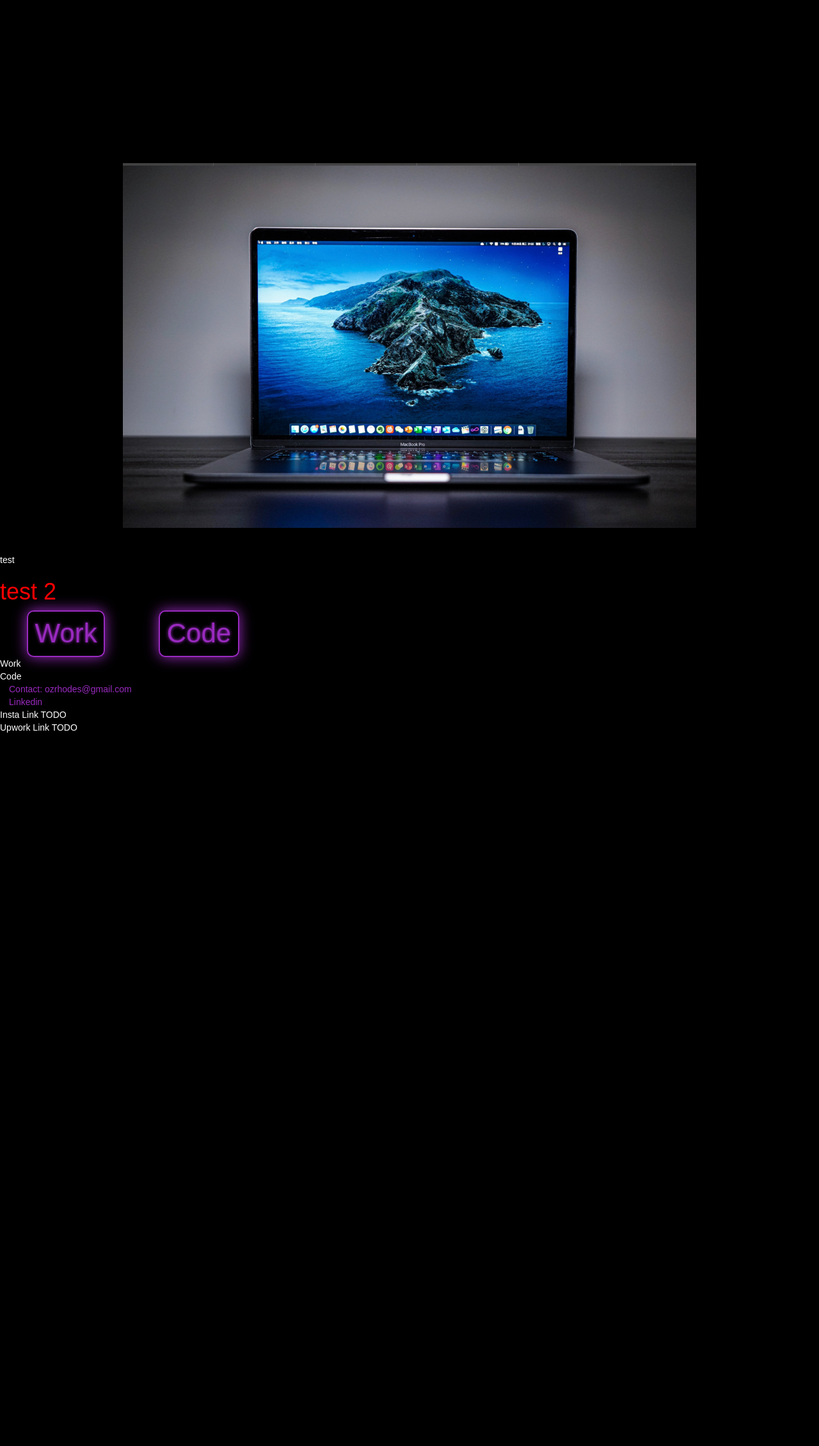
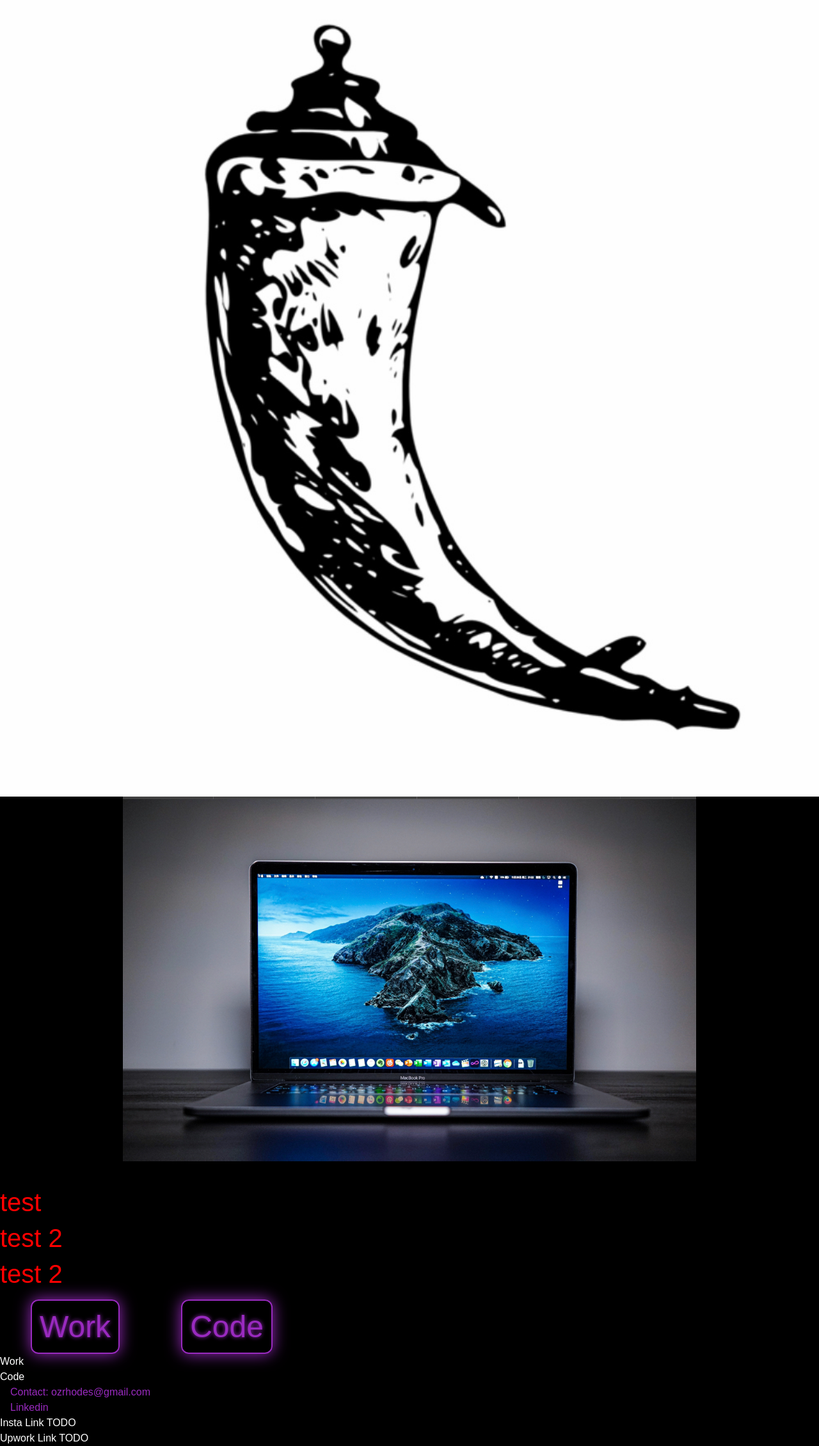
Before and after one commit to OzRhodes/portfolio, a Flask app: page / in a window 1280 px wide. Shown: the whole page at 64% size. Before the commit the page ends 1145 px from the top, so only its background shows below. Run offline with Flask 2, Linux system fonts and the light colour scheme; some libraries are stand-ins or nearby versions.

Commit message:
debugging slider

```diff
--- a/static/css/style.css
+++ b/static/css/style.css
@@ -1,5 +1,3 @@
-
-
     body {
         background-color: #000;
         font-family: "proxima nova", sans-serif;
@@ -10,17 +8,25 @@ h1 {
         color: red;
     }
 
+    #slider {
+        opacity: 1;
+        transition: opacity 1s;
+    }
+
+    #slider.fadeOut {
+        opacity: 0;
+    }
+
     #selection {
         display: flex;
     }
-.selection_btn{
 
+    .selection_btn {
         text-decoration: none;
         cursor: pointer;
         font-size: 3em;
         display: inline-block;
-	color: #992abf
-	border-color: #992abf;
+        color: #992abf border-color: #992abf;
         border: 0.05em solid;
         border-radius: 0.25em;
         margin: 10;
@@ -33,10 +39,10 @@ a {
         margin: 0 1em 0 1em;
         color: #992abf;
     }
+
     a:hover {
-	color:#aaaaaa;
+        color: #aaaaaa;
         box-shadow: 0px 0px 0.5em #aaaaaa;
-
     }
 
     #landing img {
@@ -47,34 +53,3 @@ a:hover {
         margin-left: auto;
         margin-right: auto;
     }
-
-.slider {
-	width:175px;
-	height:175px;
-	margin: 40px auto 40px auto;
-	background-size: cover;
-	animation: fade 25s infinite;
-
-}
-
-@keyframes fade {
-
-	0%{
-		background-image: url({{url_for('static', filename = 'images/python.jpg')}});
-	}
-	20%{
-		background-image: url({{url_for('static', filename = 'images/flask.jpg')}});
-	}
-	40%{
-		background-image: url({{url_for('static', filename = 'images/dj.jpg')}});
-	}
-	60%{
-		background-image: url({{url_for('static', filename = 'images/gsheet.jpg')}});
-	}
-	80%{
-		background-image: url({{url_for('static', filename = 'images/selenium.jpg')}});
-	}
-	100%{
-		background-image: url({{url_for('static', filename = 'images/python.jpg')}});
-	}
-}
--- a/templates/base.html
+++ b/templates/base.html
@@ -6,7 +6,7 @@
 	  <meta name="keywords" content="HTML, CSS, JavaScript, python, flask, django, webscraping, beautiful soup, selenium">
   <meta name="author" content="Oz Rhodes">
   <meta name="viewport" content="width=device-width, initial-scale=1.0">
-  <link href="http://netdna.bootstrapcdn.com/bootstrap/3.0.0/css/bootstrap.min.css" rel="stylesheet" media="screen">
+  <link rel="stylesheet" href="https://maxcdn.bootstrapcdn.com/bootstrap/4.0.0/css/bootstrap.min.css" integrity="sha384-Gn5384xqQ1aoWXA+058RXPxPg6fy4IWvTNh0E263XmFcJlSAwiGgFAW/dAiS6JXm" crossorigin="anonymous">
   <link href="{{url_for('static',filename='css/style.css')}}" rel = "stylesheet">
   {%block title%}{% endblock%}
 
@@ -14,7 +14,9 @@
   <body>
       {% block content %}{% endblock %}
 
-  <script src="http://code.jquery.com/jquery-1.10.2.min.js"></script>
-  <script src="http://netdna.bootstrapcdn.com/bootstrap/3.0.0/js/bootstrap.min.js"></script>
+<script src="https://code.jquery.com/jquery-3.2.1.slim.min.js" integrity="sha384-KJ3o2DKtIkvYIK3UENzmM7KCkRr/rE9/Qpg6aAZGJwFDMVNA/GpGFF93hXpG5KkN" crossorigin="anonymous"></script
+<script src="https://cdnjs.cloudflare.com/ajax/libs/popper.js/1.12.9/umd/popper.min.js" integrity="sha384-ApNbgh9B+Y1QKtv3Rn7W3mgPxhU9K/ScQsAP7hUibX39j7fakFPskvXusvfa0b4Q" crossorigin="anonymous"></script>
+<script src="https://maxcdn.bootstrapcdn.com/bootstrap/4.0.0/js/bootstrap.min.js" integrity="sha384-JZR6Spejh4U02d8jOt6vLEHfe/JQGiRRSQQxSfFWpi1MquVdAyjUar5+76PVCmYl" crossorigin="anonymous"></script>
+
   </body>
 </html>
--- a/templates/landing.html
+++ b/templates/landing.html
@@ -6,14 +6,30 @@
 	<header>
 	</header>
 	<main>
+	<div id="carouselExampleSlidesOnly" class="carousel slide" data-ride="carousel">
+  	<div class="carousel-inner">
+    	<div class="carousel-item active">
+      		<img class="d-block w-100" src="{{url_for('static', filename = 'images/flask.jpg')}}" alt="Flask">
+    	</div>
+    	<div class="carousel-item">
+      		<img class="d-block w-100" src="{{url_for('static', filename = 'images/dj.jpg')}}" alt="Djamgo">
+    	</div>
+		<div class="carousel-item">
+      		<img class="d-block w-100" src="{{url_for('static', filename = 'images/gsheets.jpg')}}" alt="GSheets">
+    	</div>
+		<div class="carousel-item">
+      		<img class="d-block w-100" src="{{url_for('static', filename = 'images/selenium.jpg')}}" alt="Selenium">
+    	</div>
+   	 	<div class="carousel-item">
+      		<img class="d-block w-100" src="{{url_for('static', filename = 'images/python.jpg')}}" alt="Python">
+    	</div>
+  	</div>
+	</div>
 		<div id="landing">
-			<div class="slider">
+			<img src="{{url_for('static', filename='images/landing.jpg')}}">
 
-			</div>
-
-			<img src="{{url_for('static', filename='images/landing.jpg')}}"
-
-			<h1 style="color:blue;">test</h1>
+			<h1>test</h1>
+			<h1>test 2</h1>
 
 			<div id="selections">
 				<h1>test 2</h1>
```
Also changed, not shown: static/js/main.js (added, +19 -0 lines), 1 other file. Lines whose indentation alone changed are shown as unchanged.
